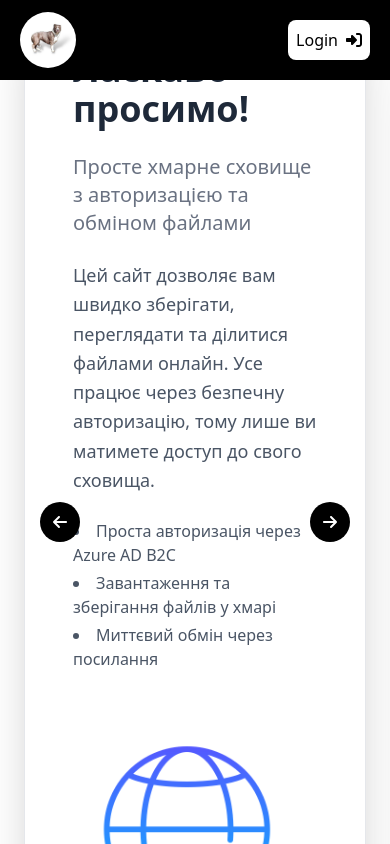
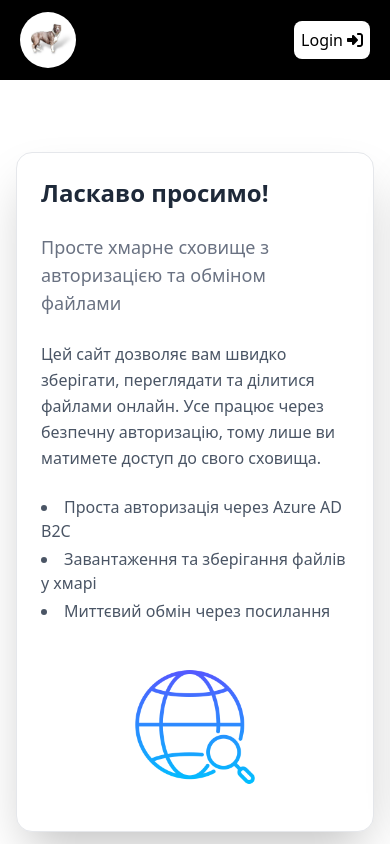
Before and after one commit to ygyubyv/SafeDrop, a Vue app: page / in a window 390 px wide. Shown: the top 844 px of the page. Built offline with nearby package versions, Linux system fonts and the light colour scheme; the HTML template or start-up script is replaced by a standard one.

Commit message:
Added responsive swiper

```diff
--- a/src/components/Slide.vue
+++ b/src/components/Slide.vue
@@ -1,11 +1,11 @@
 <template>
   <div
-    class="bg-white rounded-2xl shadow-2xl px-12 py-10 max-w-6xl w-full border border-gray-200 flex flex-col md:flex-row gap-10 items-center"
+    class="bg-white rounded-2xl shadow-2xl px-6 py-6 md:px-12 md:py-10 max-w-6xl w-full border border-gray-200 flex flex-col md:flex-row gap-6 md:gap-10 items-center"
   >
-    <div class="flex-1 space-y-6">
-      <h2 class="text-4xl font-bold text-gray-800">{{ slide.title }}</h2>
-      <h3 class="text-xl text-gray-500">{{ slide.subtitle }}</h3>
-      <p class="text-gray-600 text-lg leading-relaxed">
+    <div class="flex-1 space-y-6 md:px-5 xl:px-0">
+      <h2 class="text-2xl md:text-4xl font-bold text-gray-800">{{ slide.title }}</h2>
+      <h3 class="text-lg md:text-xl text-gray-500">{{ slide.subtitle }}</h3>
+      <p class="text-base md:text-lg text-gray-600 leading-relaxed">
         {{ slide.description }}
       </p>
       <ul class="list-disc list-inside text-gray-600 text-base space-y-1">
@@ -13,7 +13,11 @@
       </ul>
     </div>
     <div class="flex-1">
-      <img :src="slide.image" alt="Ілюстрація" class="w-full max-h-72 object-contain" />
+      <img
+        :src="slide.image"
+        alt="Ілюстрація"
+        class="w-full max-h-40 sm:max-h-48 md:max-h-72 object-contain"
+      />
     </div>
   </div>
 </template>
--- a/src/components/Slider.vue
+++ b/src/components/Slider.vue
@@ -1,12 +1,12 @@
 <template>
   <div
-    class="flex transition-transform duration-700 ease-in-out"
+    class="flex transition-transform duration-700 ease-in-out my-2 md:my-5"
     :style="{ transform: 'translateX(' + -currentSlide * 100 + '%)' }"
   >
     <div
       v-for="(slide, index) in slides"
       :key="index"
-      class="flex items-center justify-center h-screen min-w-[100%] px-6"
+      class="flex items-start md:items-center justify-center min-h-[80vh] md:h-screen min-w-[100%] px-4 md:px-6 py-6"
     >
       <slide :slide="slide"></slide>
     </div>
--- a/src/components/header/TheHeader.vue
+++ b/src/components/header/TheHeader.vue
@@ -13,9 +13,9 @@
       <div>
         <router-link :to="{ name: 'login' }">
           <button
-            class="w-auto h-auto bg-white text-black p-2 rounded-lg cursor-pointer hover:scale-105"
+            class="w-auto h-auto bg-white text-black p-1.75 md:p-2 rounded-lg cursor-pointer hover:scale-105"
           >
-            <span class="mr-2">Login</span>
+            <span class="mr-1 md:mr-2">Login</span>
             <font-awesome-icon icon="fa-solid fa-right-to-bracket" />
           </button>
         </router-link>
--- a/src/views/MainView.vue
+++ b/src/views/MainView.vue
@@ -1,16 +1,19 @@
 <template>
-  <div class="slider relative overflow-hidden h-screen w-full">
+  <div class="slider relative overflow-hidden w-full py-10 xl:py-0">
     <slider ref="slider" />
 
+    <!-- Кнопка "Назад" -->
     <button
       @click="prevSlide"
-      class="absolute top-1/2 left-10 flex items-center justify-center w-10 h-10 rounded-full text-white bg-black cursor-pointer hover:scale-110"
+      class="absolute w-10 h-10 rounded-full text-white bg-black cursor-pointer hover:scale-110 flex items-center justify-center transition-transform duration-200 top-auto bottom-4 left-1/2 translate-x-[-120%] md:top-1/2 md:bottom-auto md:left-10 md:translate-x-0"
     >
       <font-awesome-icon icon="fa-solid fa-arrow-left" />
     </button>
+
+    <!-- Кнопка "Вперед" -->
     <button
       @click="nextSlide"
-      class="absolute top-1/2 right-10 flex items-center justify-center w-10 h-10 rounded-full text-white bg-black cursor-pointer hover:scale-110"
+      class="absolute w-10 h-10 rounded-full text-white bg-black cursor-pointer hover:scale-110 flex items-center justify-center transition-transform duration-200 top-auto bottom-4 left-1/2 translate-x-[20%] md:top-1/2 md:bottom-auto md:right-10 md:left-auto md:translate-x-0"
     >
       <font-awesome-icon icon="fa-solid fa-arrow-right" />
     </button>
```
